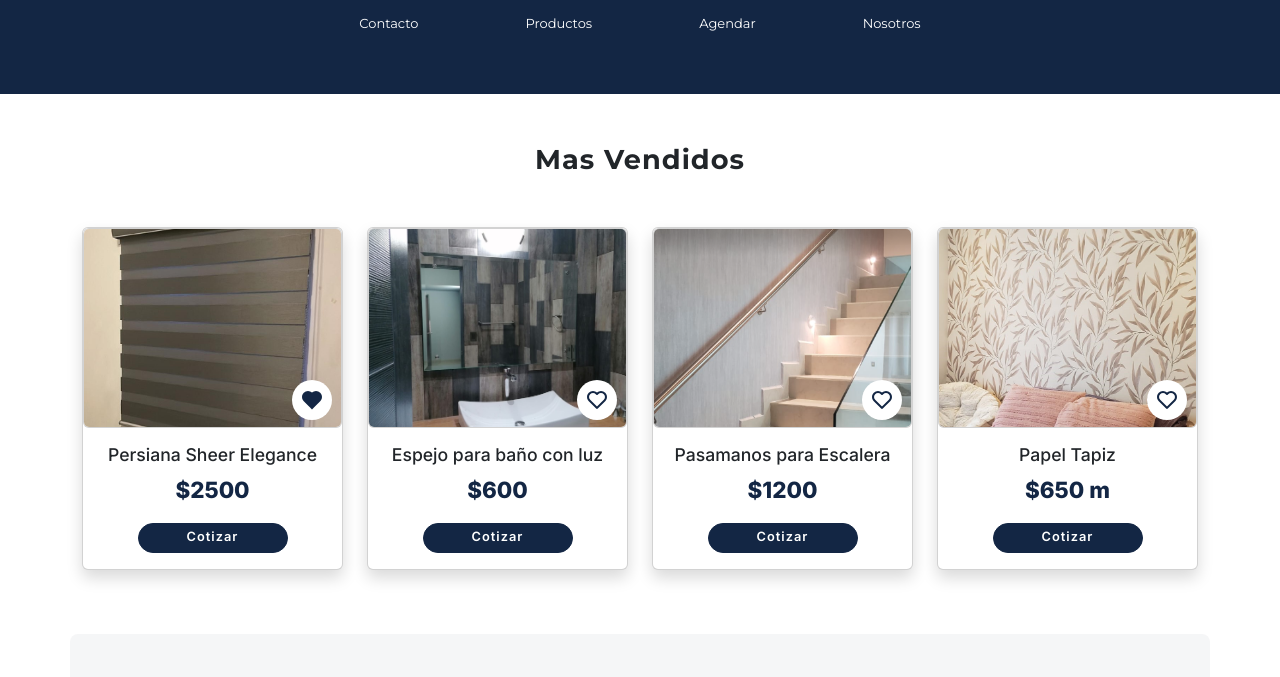
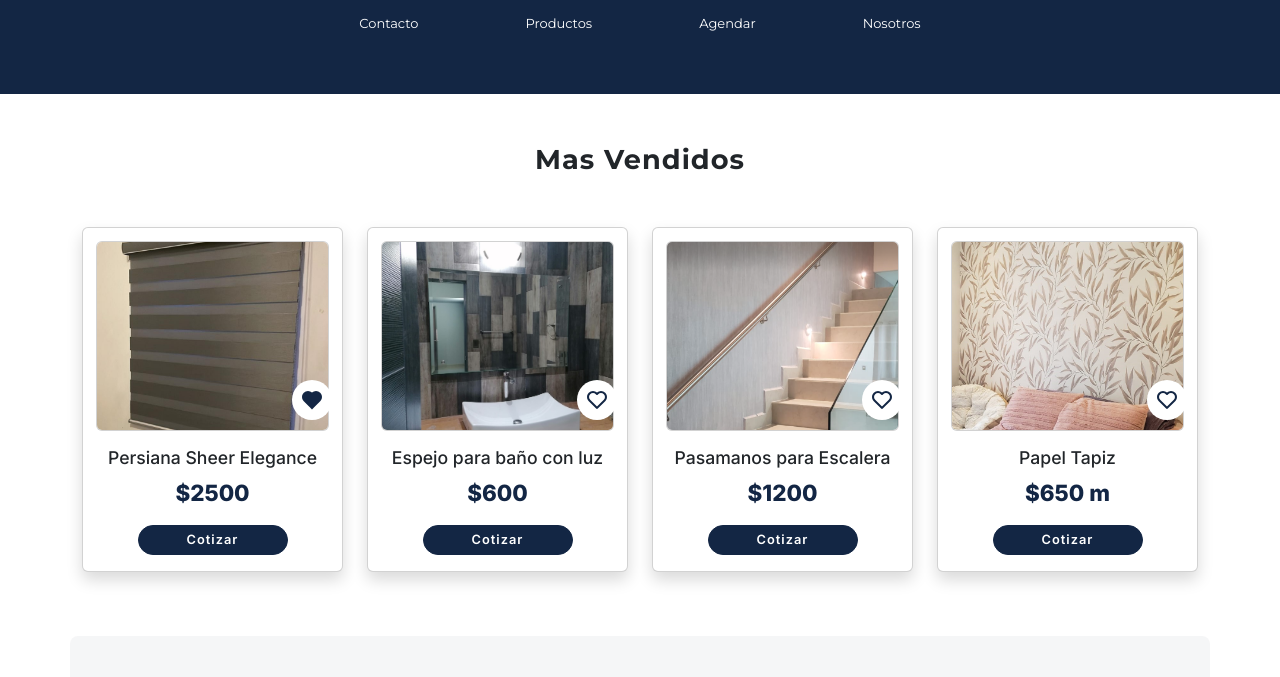
Before and after one commit to sweetArizCider/GLASS_STORE, a website: page public/html/index.html in a window 1280 px wide. Both pictures are taken after a click on the element 312 px from the left and 399 px from the top of the page. Shown: the top 677 px of the page. Drawn offline with nearby package versions, Linux system fonts and the light colour scheme.

Commit message:
diseno index v2.4

```diff
--- a/public/css/styles.css
+++ b/public/css/styles.css
@@ -248,6 +248,14 @@ html {
 }
 
 /*Seccion de productos mas vendidos*/
+.pad{
+  width: 90%;
+  height: 190px !important;
+  margin: auto; /* Ajusta este valor al alto deseado */
+  margin-top: .8em;
+  object-fit: cover;
+  overflow: hidden;
+}
 .icon-overlay-container {
   position: absolute;
   top: 9.5em;
--- a/public/html/index.html
+++ b/public/html/index.html
@@ -12,6 +12,10 @@
 
 </head>
 <body>
+
+  <!--Audio pop-->
+  <audio id="favoriteSound" src="../audio/Blop-Mark_DiAngelo-79054334 (1).mp3"></audio>
+
    <!-- whatsapp flotante -->
   <div id="wa-button">
     <a href="https://api.whatsapp.com/send?phone=8717843809" target="_blank">
@@ -187,7 +191,7 @@
         <div class="row" style="margin-top: 50px;">
             <div class="col-md-3 py-3 py-md-0">
                 <div class="card shadow" id="c">
-                    <img src="../img/index/persianaGris.jpeg" alt="" class="card image-top img-card">
+                    <img src="../img/index/persianaGris.jpeg" alt="" class="card image-top pad">
                     <div class="icon-overlay-container" onclick="changeIcon(this)">
                       <img src="../img/index/addFavorites.svg" alt="" class="icon-overlay">
                     </div>
@@ -200,7 +204,7 @@
             </div>
             <div class="col-md-3 py-3 py-md-0">
                 <div class="card shadow" id="c">
-                    <img src="../img/index/espejoParedBaldosaOscuraConLavabo.jpeg" alt="" class="card image-top img-card">
+                    <img src="../img/index/espejoParedBaldosaOscuraConLavabo.jpeg" alt="" class="card image-top pad">
                     <div class="icon-overlay-container" onclick="changeIcon(this)">
                       <img src="../img/index/addFavorites.svg" alt="" class="icon-overlay">
                     </div>
@@ -213,7 +217,7 @@
             </div>
             <div class="col-md-3 py-3 py-md-0">
                 <div class="card shadow" id="c">
-                    <img src="../img/index/agendar.png" alt="" class="card image-top img-card">
+                    <img src="../img/index/agendar.png" alt="" class="card image-top pad">
                     <div class="icon-overlay-container" onclick="changeIcon(this)">
                       <img src="../img/index/addFavorites.svg" alt="" class="icon-overlay">
                     </div>
@@ -226,7 +230,7 @@
             </div>
             <div class="col-md-3 py-3 py-md-0">
                 <div class="card shadow" id="c">
-                    <img src="../img/index/tapizRosa.jpeg" alt="" class="card image-top img-card">
+                    <img src="../img/index/tapizRosa.jpeg" alt="" class="card image-top pad">
                     <div class="icon-overlay-container" onclick="changeIcon(this)">
                       <img src="../img/index/addFavorites.svg" alt="" class="icon-overlay">
                     </div>
@@ -392,6 +396,7 @@
       </div>
     </div>
 
+
 <script src="../css/bootstrap-5.3.3-dist/js/bootstrap.min.js"></script>
 <script src="https://code.jquery.com/jquery-3.2.1.slim.min.js" integrity="sha384-KJ3o2DKtIkvYIK3UENzmM7KCkRr/rE9/Qpg6aAZGJwFDMVNA/GpGFF93hXpG5KkN" crossorigin="anonymous"></script>
 <script src="https://cdn.jsdelivr.net/npm/popper.js@1.12.9/dist/umd/popper.min.js" integrity="sha384-ApNbgh9B+Y1QKtv3Rn7W3mgPxhU9K/ScQsAP7hUibX39j7fakFPskvXusvfa0b4Q" crossorigin="anonymous"></script>
@@ -410,6 +415,7 @@
       } else {
           icon.src = '../img/index/addFavorites.svg';
       }
+      sound.play();
   }
   document.getElementById('user-icon').addEventListener('click', function() {
             var loginForm = document.getElementById('login-form');
```
Also changed, not shown: public/img/index/tapizCremaBannerCut.jpeg (added), 1 other file.
